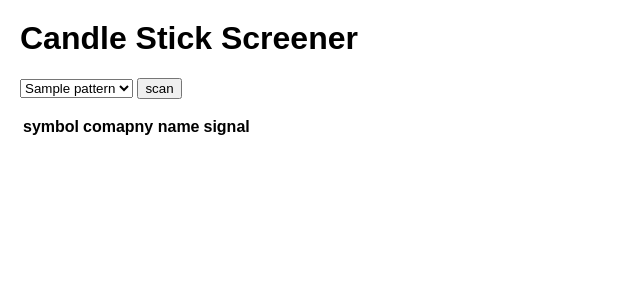
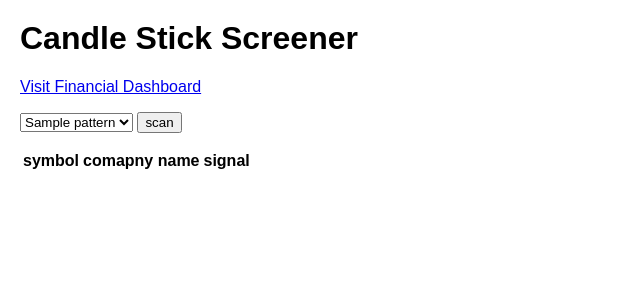
Before and after one commit to clark1816/apiservice, a Flask app: template templates/index.html in a window 1280 px wide. Shown: the top 300 px of the page, without its empty margins (0-640 px from the left). Run offline with Flask 2, Linux system fonts and the light colour scheme; the template is opened without the code that fills it: most values are stand-ins (such as "Sample title", 1, 10 or a date in 2020); lists and menus that the app fills with data are empty.

Commit message:
Update index.html

```diff
--- a/templates/index.html
+++ b/templates/index.html
@@ -9,7 +9,7 @@
 </head>
 <body>
     <h1>Candle Stick Screener</h1>
-
+    <p><a href="https://share.streamlit.io/clark1816/findashboard/main/dashboard.py">Visit Financial Dashboard </a></p>
     <form>
         <select name ="pattern">
             {% for pattern in patterns %}
```
